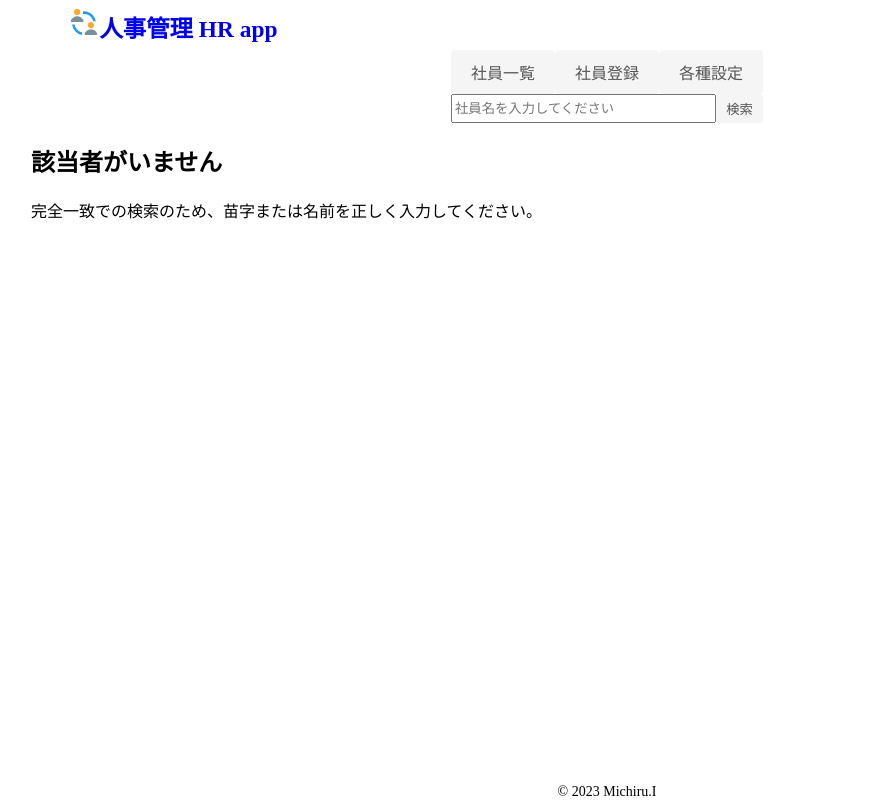
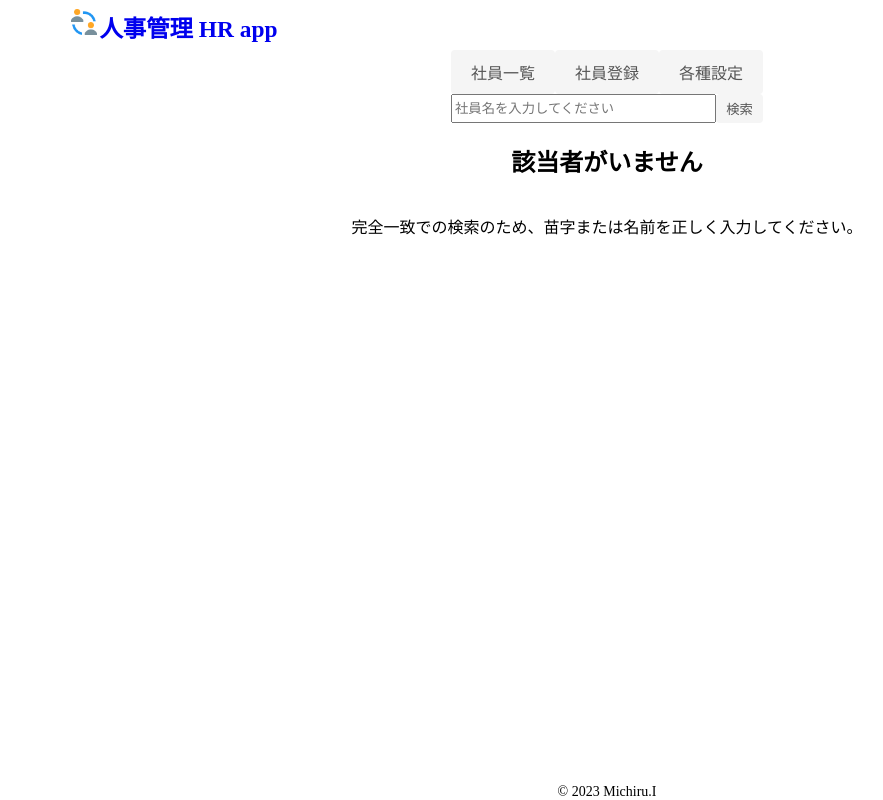
Before and after one commit to michiru-dev/HR-App-MySQL, a React (Create React App) app: page / in a window 1280 px wide. Both pictures are taken after a click on the button "検索". Shown: the whole page, without its empty margins (33-916 px from the left). Built offline with nearby package versions, Linux system fonts and the light colour scheme; no server answers; the database is empty; a web font is replaced by a local one.

Commit message:
place employee not found page in the center

```diff
--- a/src/components/pages/Search/EmployeeNotFound.tsx
+++ b/src/components/pages/Search/EmployeeNotFound.tsx
@@ -2,7 +2,7 @@ import React from 'react'
 
 function EmployeeNotFound() {
   return (
-    <div>
+    <div className="employeeNotFoundBox">
       <h2>該当者がいません</h2>
       <p>完全一致での検索のため、苗字または名前を正しく入力してください。</p>
     </div>
--- a/src/components/pages/landing/landing.scss
+++ b/src/components/pages/landing/landing.scss
@@ -68,3 +68,9 @@
   height: 30px;
   width: 30px;
 }
+
+.employeeNotFoundBox {
+  display: flex;
+  flex-direction: column;
+  align-items: center;
+}
```
